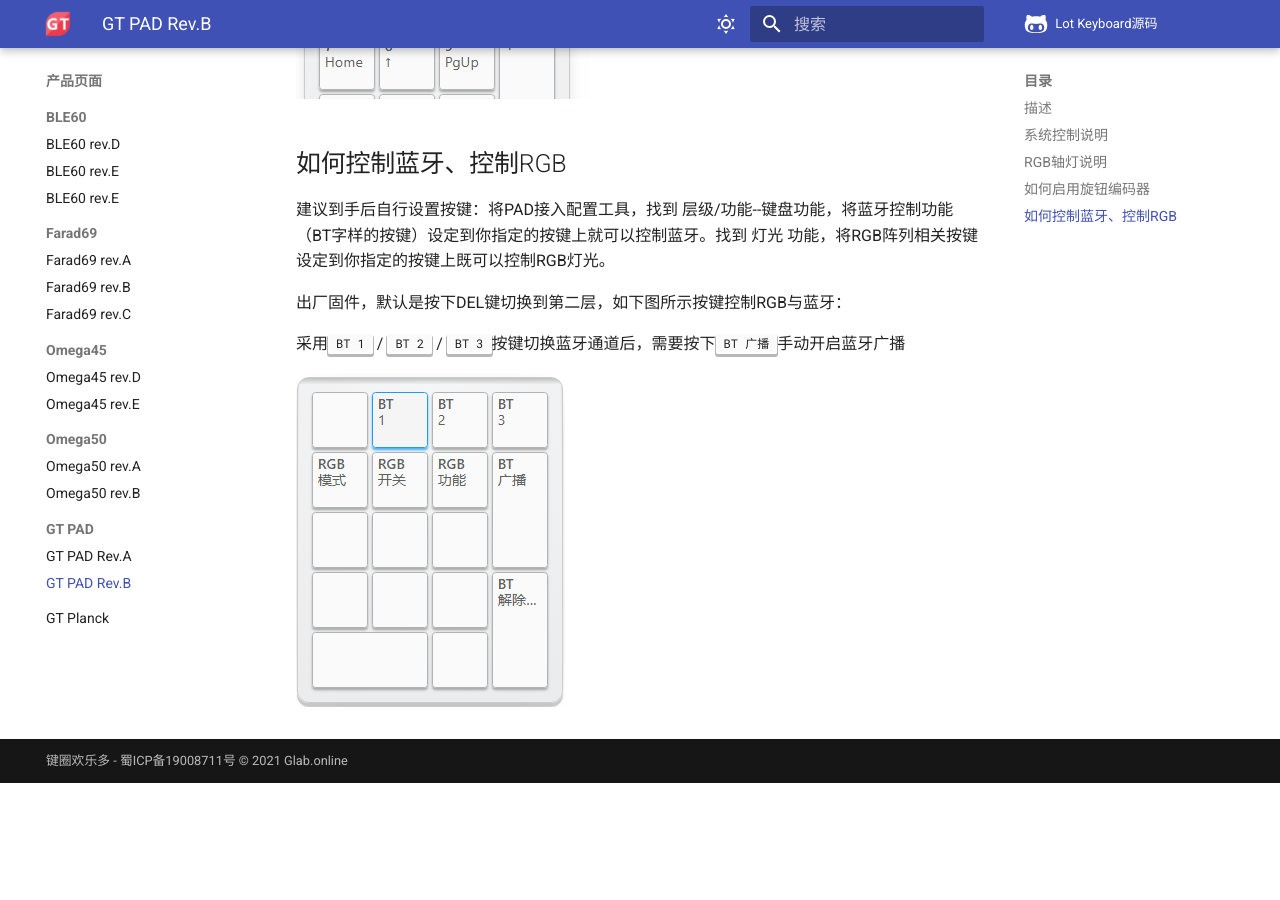
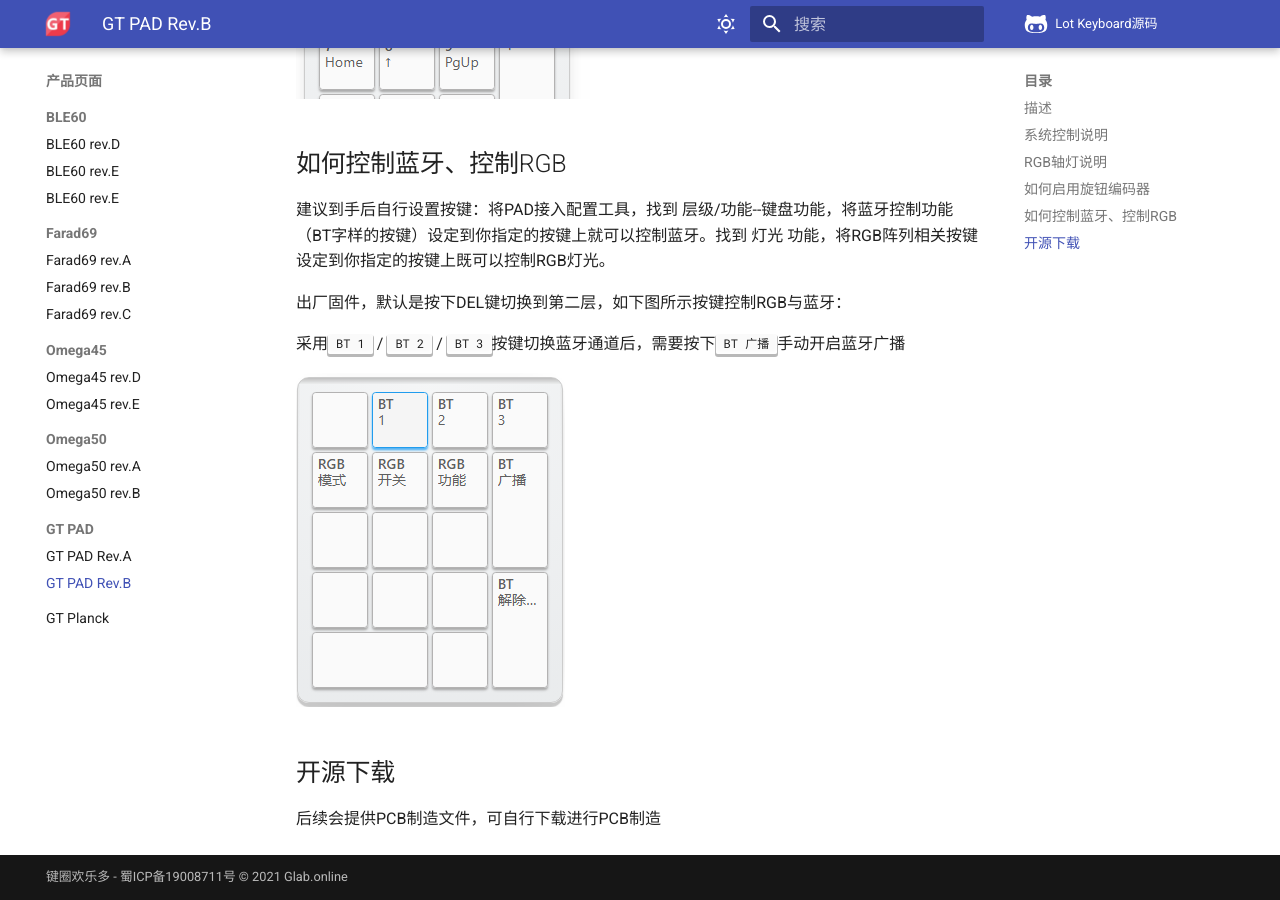
Before and after one commit to genokolar/genokolar.github.io, an MkDocs documentation site: the page built from docs/keyboard/gt-pad_b.md, in a window 1280 px wide and 900 px high, scrolled down 1984 px. Built offline with MkDocs 1.6.1 and Material for MkDocs 9.7.7, drawn with Linux system fonts in a browser that asks for light colours; comment, search, counter and statistics services are not loaded; before the commit the page ends 2767 px from its top, so only the background shows below that.

Commit message:
修正错误

```diff
--- a/docs/keyboard/gt-pad_b.md
+++ b/docs/keyboard/gt-pad_b.md
@@ -43,3 +43,7 @@ GT PAD Rev.B 标准数字小键盘
 采用<kbd>BT 1</kbd> / <kbd>BT 2</kbd> / <kbd>BT 3</kbd>按键切换蓝牙通道后，需要按下<kbd>BT 广播</kbd>手动开启蓝牙广播
 
 ![](../img/padkey.png "控制按键示意")
+
+## 开源下载
+
+后续会提供PCB制造文件，可自行下载进行PCB制造
```
Also changed, not shown: docs/keyboard/gt-pad_a.md (+1 -1 lines).
